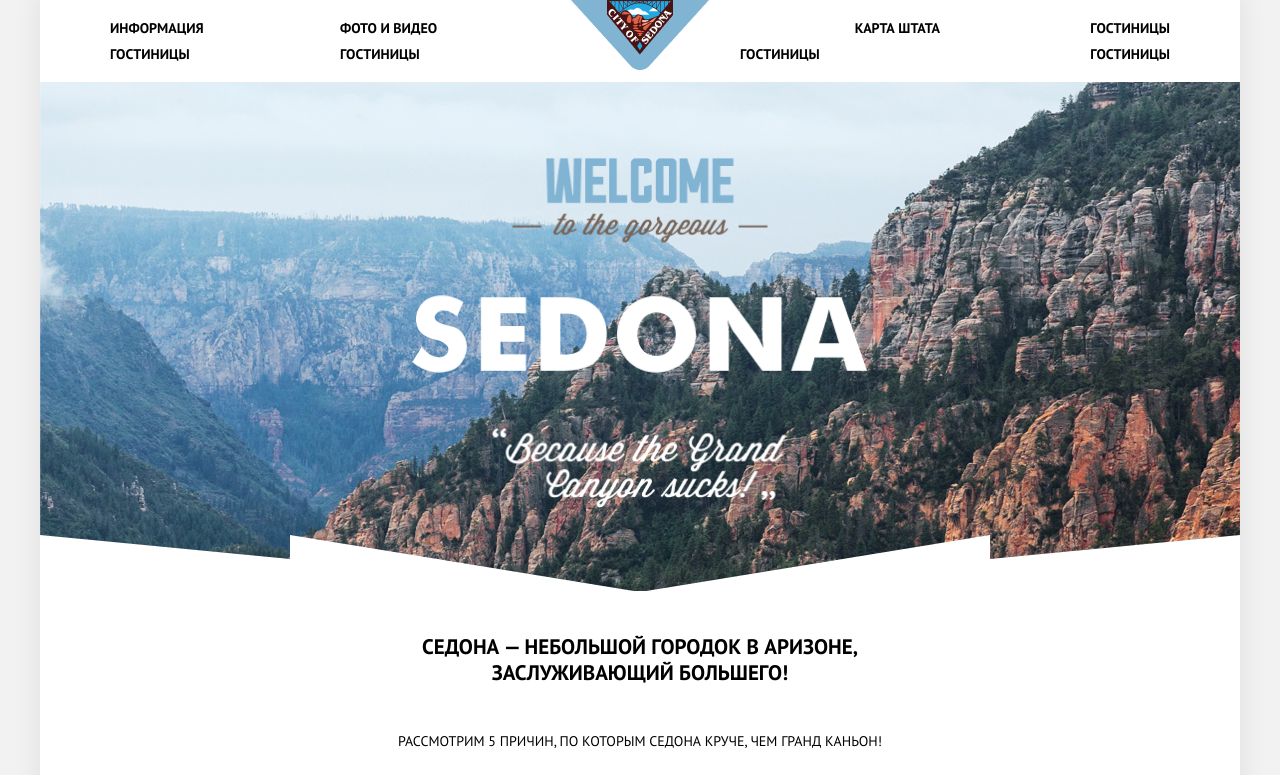
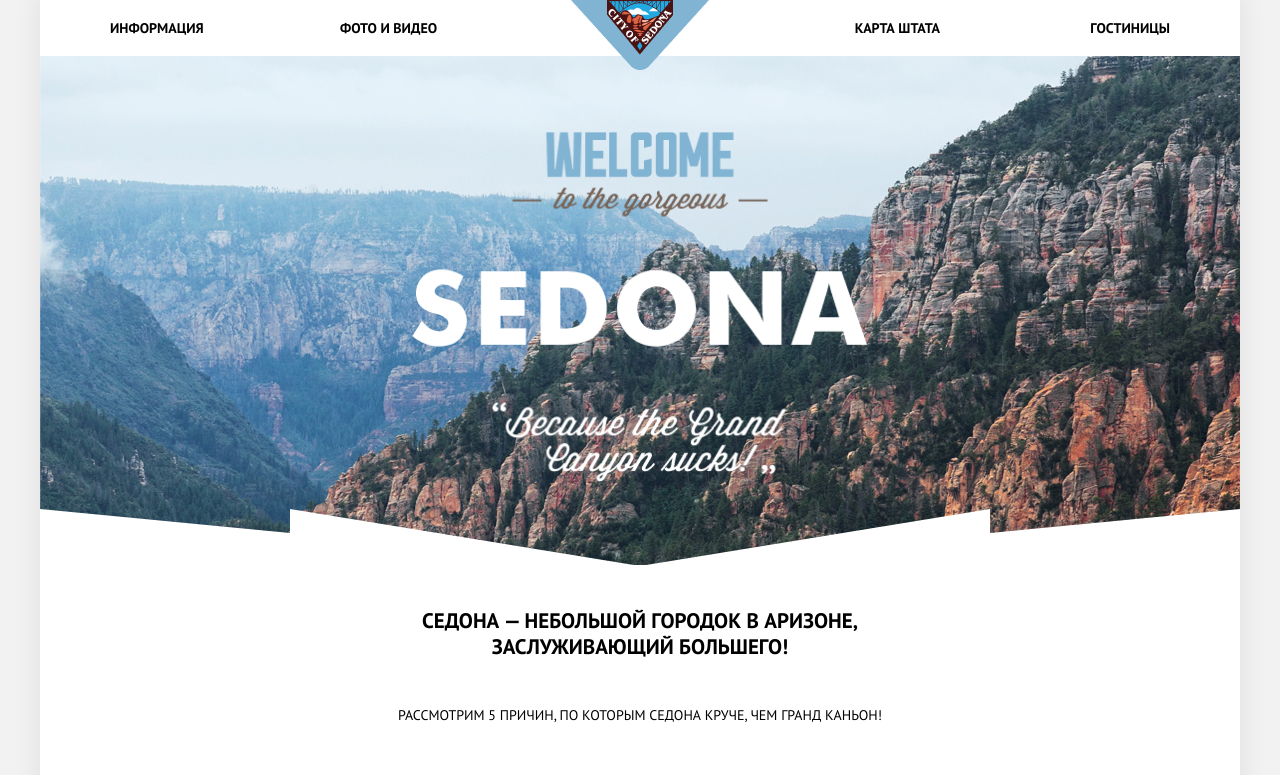
Before and after one commit to HumeniukAnna/1125493-sedona-29, a plain HTML site: page index.html in a window 1280 px wide. Shown: the top 775 px of the page. Drawn offline with Linux system fonts and the light colour scheme.

Commit message:
исправила переполнение

```diff
--- a/index.html
+++ b/index.html
@@ -18,10 +18,6 @@
         <li><a href="#">информация</a></li>
         <li><a href="#">фото и видео</a></li>
         <li><a href="#">карта штата</a></li>
-        <li><a href="hotel.html">гостиницы</a></li>
-        <li><a href="hotel.html">гостиницы</a></li>
-        <li><a href="hotel.html">гостиницы</a></li>
-        <li><a href="hotel.html">гостиницы</a></li>
         <li><a href="hotel.html">гостиницы</a></li>
       </ul>
     </nav>
```
